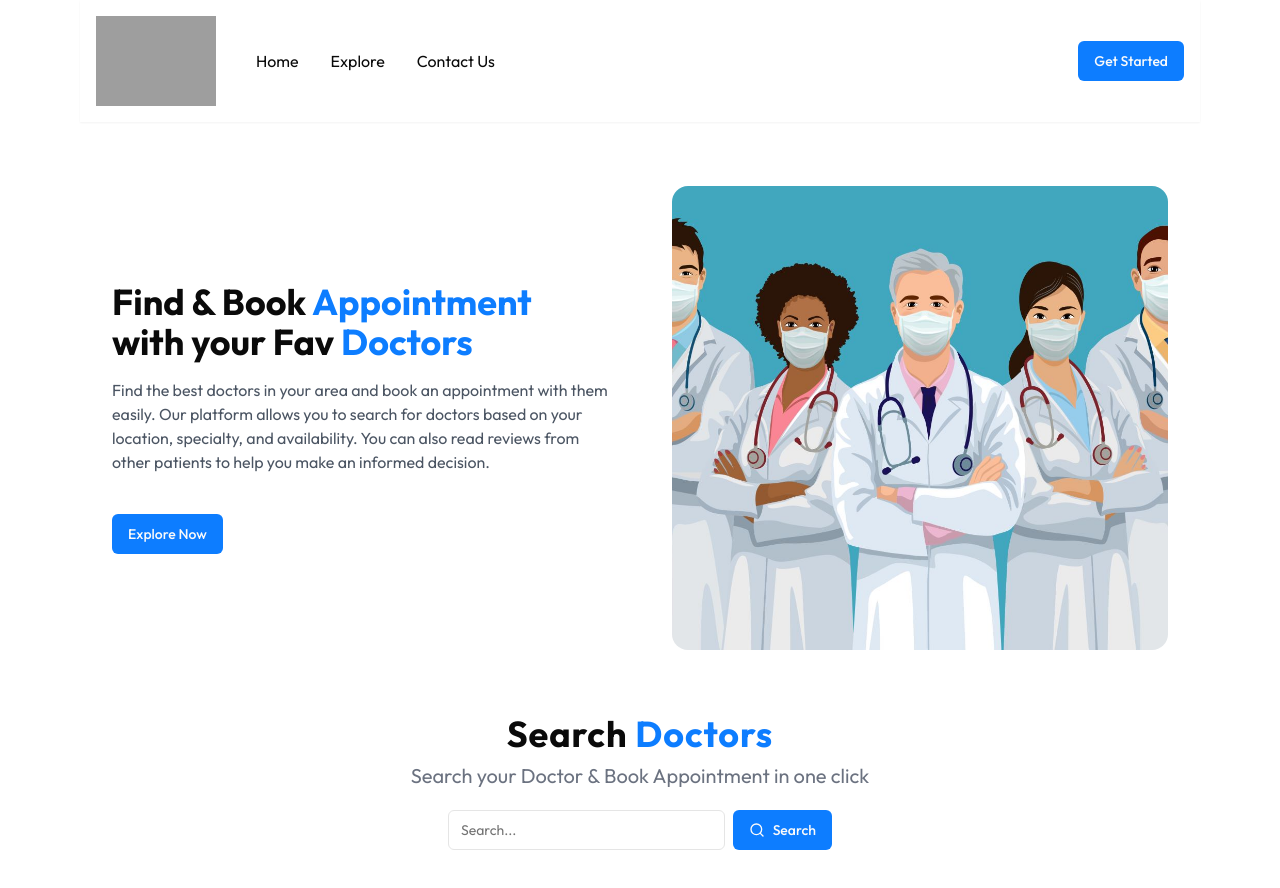
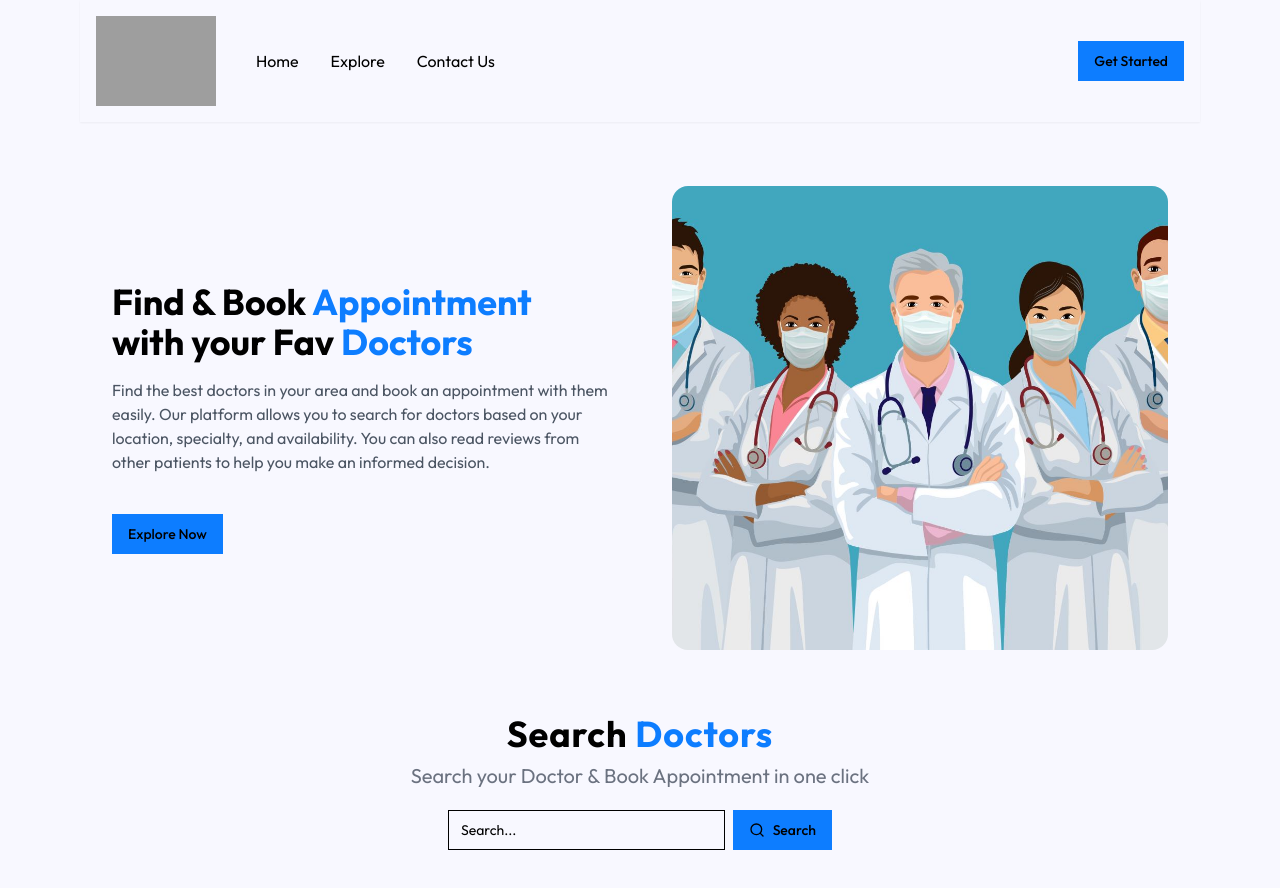
Before and after one commit to iaffansheikh21/DocConnector, a Next.js app: page / in a window 1280 px wide. Built offline with nearby package versions, Linux system fonts and the light colour scheme; grey boxes are pictures that could not be loaded.

Commit message:
global css file updated:

```diff
--- a/app/globals.css
+++ b/app/globals.css
@@ -1,76 +1,7 @@
 @tailwind base;
-  @tailwind components;
-  @tailwind utilities;
+@tailwind components;
+@tailwind utilities;
 
-  @layer base {
-    :root {
-      --background: 0 0% 100%;
-      --foreground: 0 0% 3.9%;
-
-      --card: 0 0% 100%;
-      --card-foreground: 0 0% 3.9%;
-
-      --popover: 0 0% 100%;
-      --popover-foreground: 0 0% 3.9%;
-
-      --primary: 0 0% 9%;
-      --primary-foreground: 0 0% 98%;
-
-      --secondary: 0 0% 96.1%;
-      --secondary-foreground: 0 0% 9%;
-
-      --muted: 0 0% 96.1%;
-      --muted-foreground: 0 0% 45.1%;
-
-      --accent: 0 0% 96.1%;
-      --accent-foreground: 0 0% 9%;
-
-      --destructive: 0 84.2% 60.2%;
-      --destructive-foreground: 0 0% 98%;
-
-      --border: 0 0% 89.8%;
-      --input: 0 0% 89.8%;
-      --ring: 0 0% 3.9%;
-
-      --radius: 0.5rem;
-    }
-
-    .dark {
-      --background: 0 0% 3.9%;
-      --foreground: 0 0% 98%;
-
-      --card: 0 0% 3.9%;
-      --card-foreground: 0 0% 98%;
-
-      --popover: 0 0% 3.9%;
-      --popover-foreground: 0 0% 98%;
-
-      --primary: 0 0% 98%;
-      --primary-foreground: 0 0% 9%;
-
-      --secondary: 0 0% 14.9%;
-      --secondary-foreground: 0 0% 98%;
-
-      --muted: 0 0% 14.9%;
-      --muted-foreground: 0 0% 63.9%;
-
-      --accent: 0 0% 14.9%;
-      --accent-foreground: 0 0% 98%;
-
-      --destructive: 0 62.8% 30.6%;
-      --destructive-foreground: 0 0% 98%;
-
-      --border: 0 0% 14.9%;
-      --input: 0 0% 14.9%;
-      --ring: 0 0% 83.1%;
-    }
-  }
-
-  @layer base {
-    * {
-      @apply border-border;
-    }
-    body {
-      @apply bg-background text-foreground;
-    }
-  }
+:root {
+  background-color: ghostwhite;
+}
```
